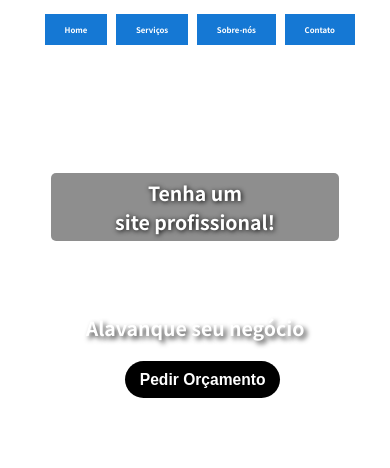
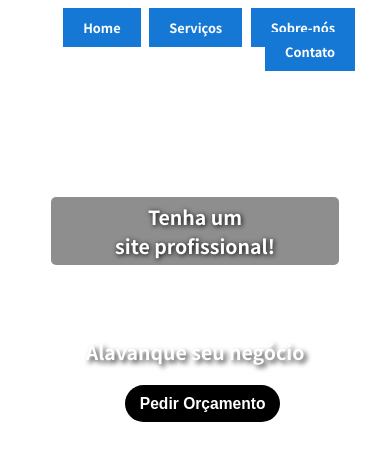
Before and after one commit to Yagohenriqu3/recon, a plain HTML site: page index.html in a window 390 px wide. Shown: the part 90-558 px from the top of the page. Drawn offline with Linux system fonts and the light colour scheme.

Commit message:
melhoria no responsive

```diff
--- a/estilo/style-home.css
+++ b/estilo/style-home.css
@@ -44,7 +44,7 @@ header > nav {
     text-align: right;
 }
 header > nav > a{
-    font-size: 2vw;
+    font-size: 80%;
     padding: 10px 20px;
     margin-left: 5px;
     background-color: var(--cor-1);
@@ -62,7 +62,9 @@ header > nav > a:hover {
 
 section#principal {
     background-position: center;
-    height: 100vh;
+    height: auto;
+    width: 100%;
+    padding-bottom: 50px;
     background-repeat: no-repeat;
     background-image: url("../imagens/web_designer.jpg");
 }
```
